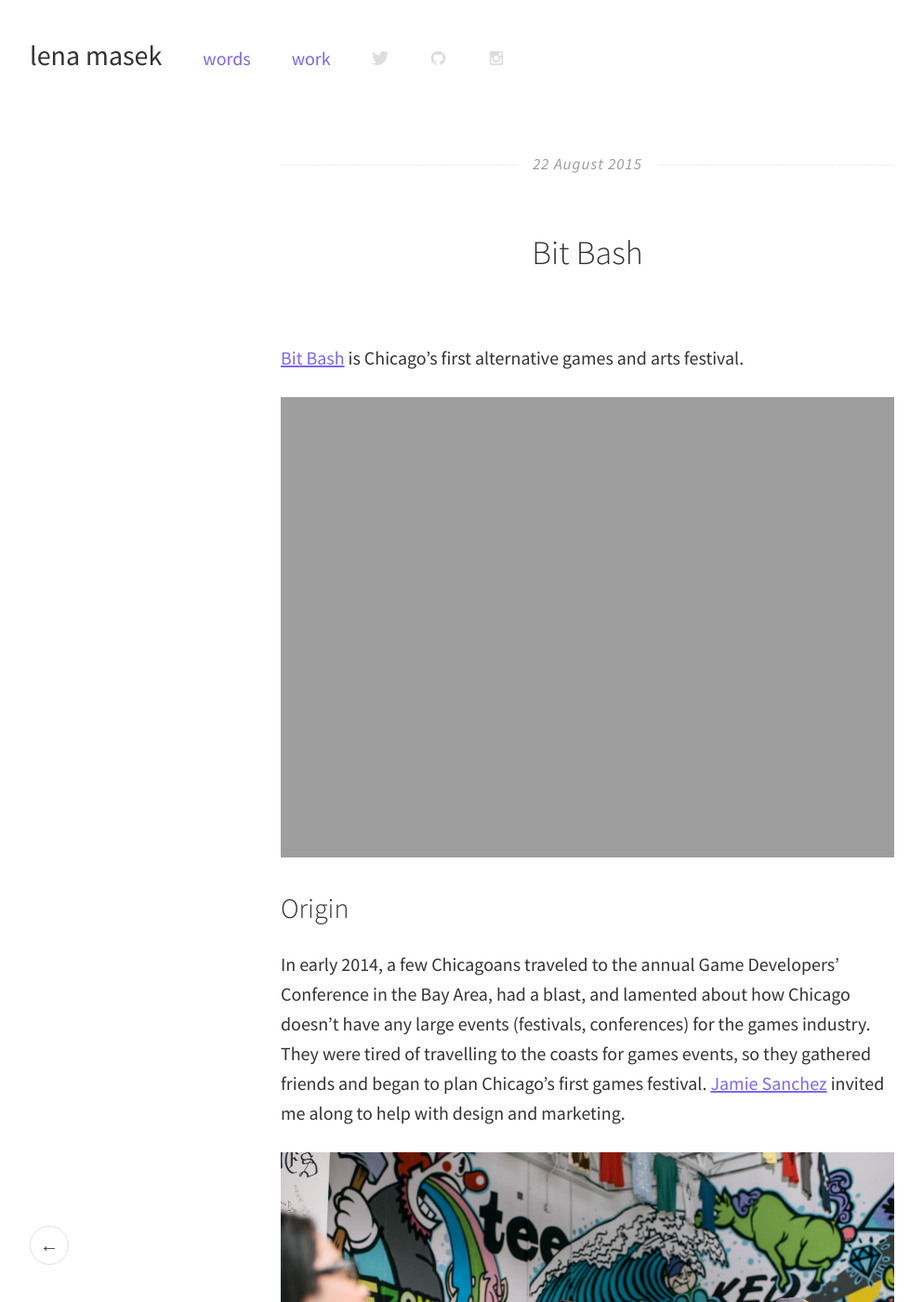
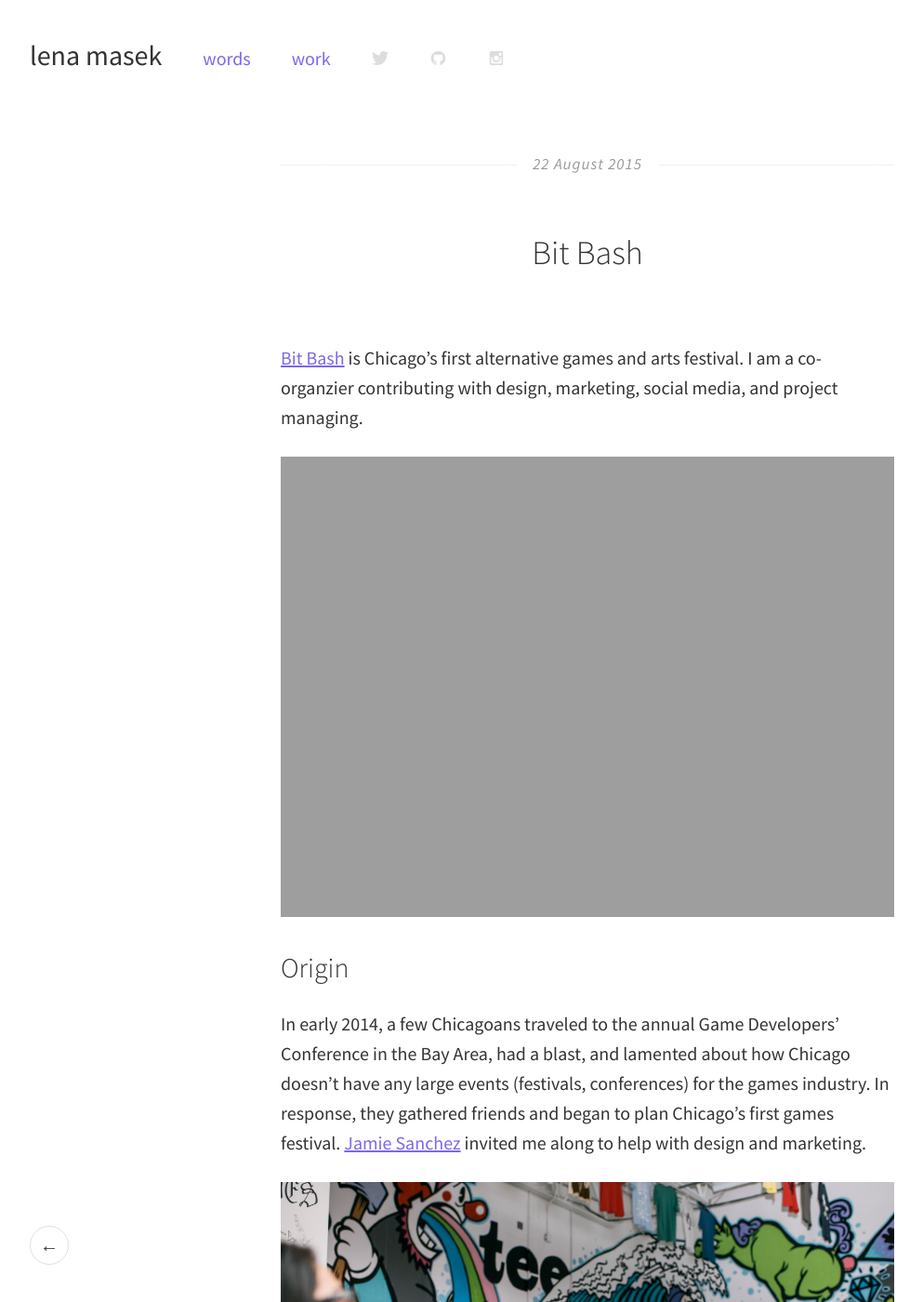
Before and after one commit to lenamasek/lenamasek.github.io, a Jekyll site: the page built from _posts/2015-08-22-bitbash.markdown, in a window 1280 px wide and 1400 px high. Shown: the whole window at 93% size, without its empty margins (8-1001 px from the left). Built offline with Jekyll 4.4.1, drawn with Linux system fonts in a browser that asks for light colours; some of the changed text lies outside the part shown.

Commit message:
bitabshu pdate

```diff
--- a/_posts/2015-08-22-bitbash.markdown
+++ b/_posts/2015-08-22-bitbash.markdown
@@ -5,24 +5,26 @@
 category: project
 ---
 
-[Bit Bash](http://bitbashchicago.com) is Chicago's first alternative games and arts festival.
+[Bit Bash](http://bitbashchicago.com) is Chicago's first alternative games and arts festival. I am a co-organzier contributing with design, marketing, social media, and project managing.
 
 <img src="{{ site.baseurl }}/assets/img/bk_bitbash7.jpg">
 
 ### Origin
-In early 2014, a few Chicagoans traveled to the annual Game Developers' Conference in the Bay Area, had a blast, and lamented about how Chicago doesn't have any large events (festivals, conferences) for the games industry. They were tired of travelling to the coasts for games events, so they gathered friends and began to plan Chicago's first games festival. [Jamie Sanchez](http://jamiesanchez.com) invited me along to help with design and marketing.
+In early 2014, a few Chicagoans traveled to the annual Game Developers' Conference in the Bay Area, had a blast, and lamented about how Chicago doesn't have any large events (festivals, conferences) for the games industry. In response, they gathered friends and began to plan Chicago's first games festival. [Jamie Sanchez](http://jamiesanchez.com) invited me along to help with design and marketing.
 
 <img src="{{ site.baseurl }}/assets/img/bk_bitbash2.jpg">
 
 ### The First Bit Bash
 Bit Bash started to take shape in the spring of 2014 as the mission and goals were being fleshed out between the co-organizers. As a team, we decided that we wanted to make diverse games accessible to diverse people. We wanted to make games available that weren't playable at home, games that offered unique experiences, enjoyable by a large to unlimited amount of people, games created by a mix of developers from many different backgrounds, telling many different stories.
 
+To be inclusive, we have been clear and upfront about our Code of Conduct with our organizers, volunteers, volunteer captains, and attendees. It is very important to us to create a safe space for any and every person to enjoy various art forms together, and our CoC helps lay that foundation.
+
 <img src="{{ site.baseurl }}/assets/img/bk_bitbash3.jpg">
 
 ### Features
 Co-organizers curated a long list of games that fit the criteria and contacted the developers. We also expanded the festival to include Art Bash, a poster showcase that allowed people to submit work that would eventually be printed with Risograph, if selected by a guest panel of judges, previously including [AIGA](http://chicago.aiga.org) and [VGA Gallery](http://videogameartgallery.com). We facilitated the printing and selling of the posters. All proceeds went back to the artists.
 
-Each event has had DJ sets in the evening, indoor and outdoor games, and special hardware games. Bit Bash 2015 featured a tabletop sit down area by [Cards Against Humanity](http://cardsagainsthumanity.com/)
+Each event has had DJ sets in the evening, indoor and outdoor games, and special hardware games. Bit Bash 2015 featured a tabletop sit down area by [Cards Against Humanity](http://cardsagainsthumanity.com/).
 
 <img src="{{ site.baseurl }}/assets/img/bk_bitbash5.jpg">
 
```
